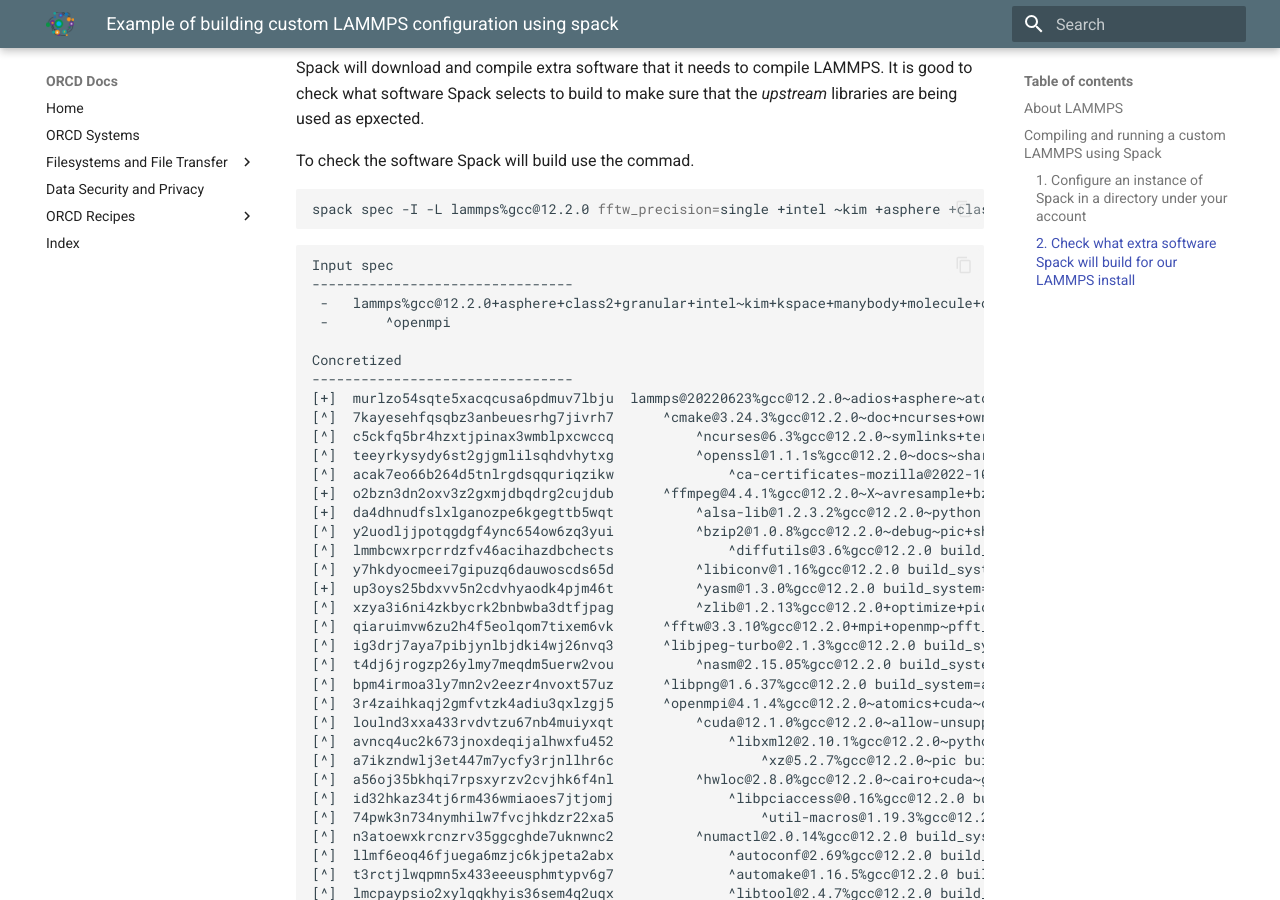
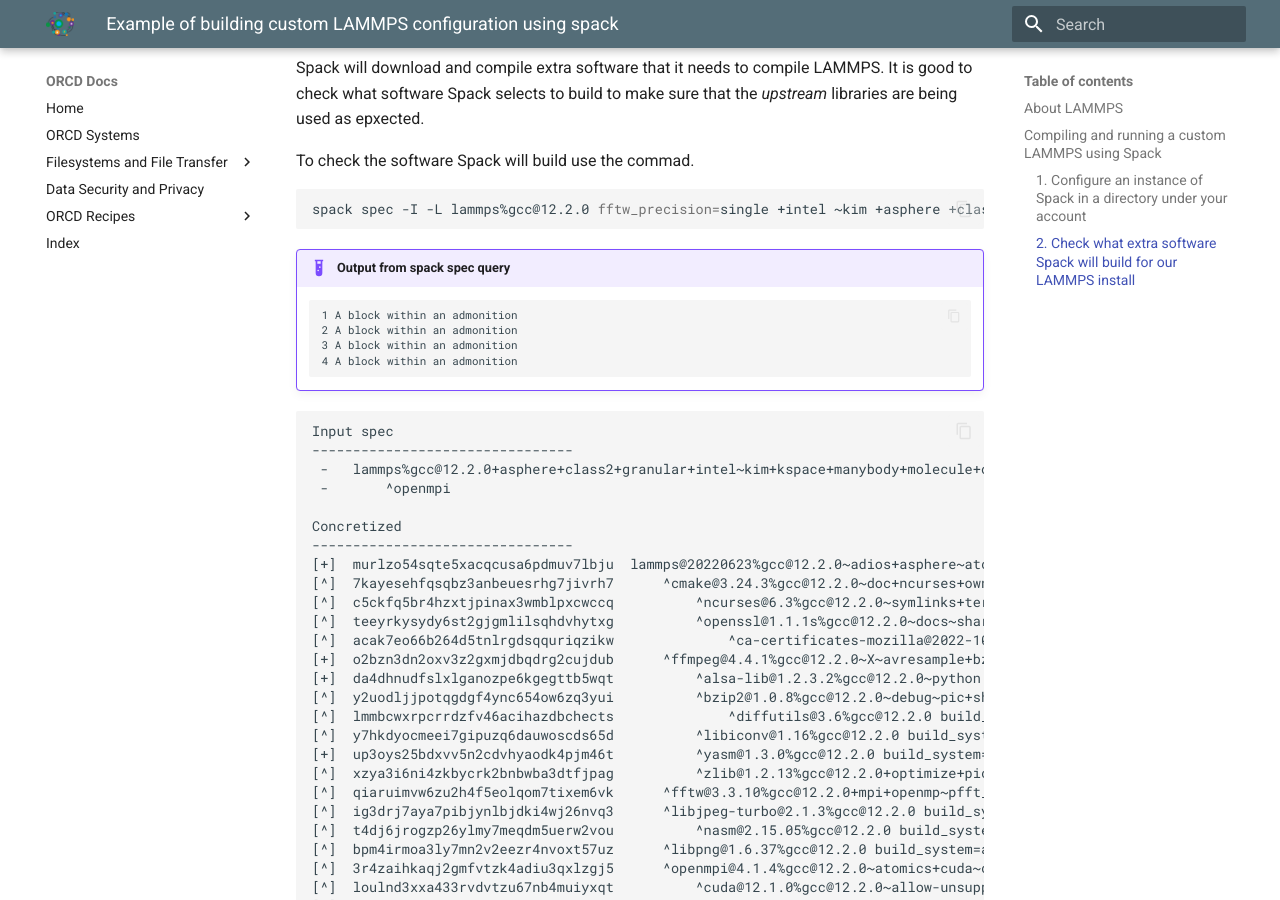
Before and after one commit to mit-orcd/orcd-docs-edit, an MkDocs documentation site: the page built from docs/recipes/lammps-with-spack.md, in a window 1280 px wide and 900 px high, scrolled down 1667 px. Built offline with MkDocs 1.6.1 and Material for MkDocs 9.7.7, drawn with Linux system fonts in a browser that asks for light colours.

Commit message:
Testing formatting

````diff
--- a/docs/recipes/lammps-with-spack.md
+++ b/docs/recipes/lammps-with-spack.md
@@ -89,6 +89,14 @@
 spack spec -I -L lammps%gcc@12.2.0 fftw_precision=single +intel ~kim +asphere +class2 +kspace +manybody +molecule +opt +replica +rigid +granular +openmp-package +openmp ^openmpi
 ```
 
+!!! example "Output from spack spec query"
+    ```
+    1 A block within an admonition
+    2 A block within an admonition
+    3 A block within an admonition
+    4 A block within an admonition
+    ```
+
 ```
 Input spec
 --------------------------------
````
